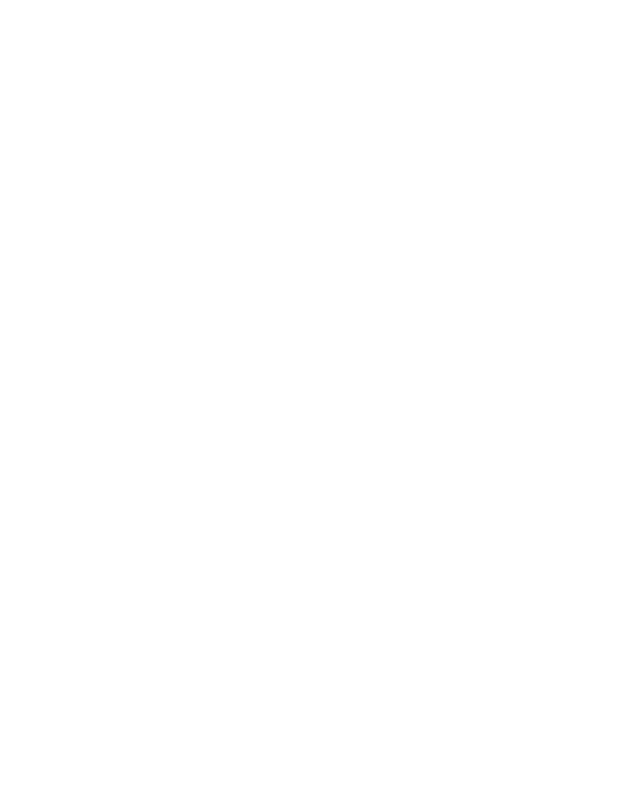
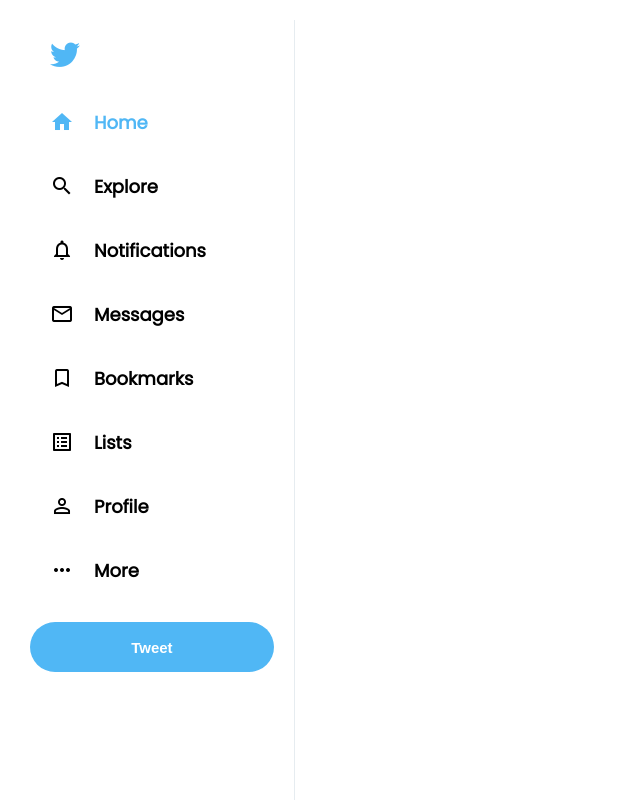
Before and after one commit to clubgamma/Twitter-Web-Clone, a plain HTML site: page index.html in a window 1280 px wide. Shown: the whole page, without its empty margins (0-640 px from the left). Drawn offline with Linux system fonts and the light colour scheme.

Commit message:
Added New Sidebar

```diff
--- a/index.html
+++ b/index.html
@@ -1,14 +1,66 @@
 <!DOCTYPE html>
 <html lang="en">
   <head>
-    <meta charset="UTF-8">
-    <meta name="viewport" content="width=device-width, initial-scale=1.0">
-    <meta http-equiv="X-UA-Compatible" content="ie=edge">
-    <title>Twitter-Web-Clone</title>
-    <link rel="stylesheet" href="style.css">
+    <meta charset="UTF-8" />
+    <meta http-equiv="X-UA-Compatible" content="IE=edge" />
+    <meta name="viewport" content="width=device-width, initial-scale=1.0" />
+    <title>Twitter Clone - Final</title>
+    <link rel="stylesheet" href="styles.css" />
+    <link href="https://fonts.googleapis.com/icon?family=Material+Icons" rel="stylesheet" />
+    <link
+      rel="stylesheet"
+      href="https://cdnjs.cloudflare.com/ajax/libs/font-awesome/5.15.3/css/all.min.css"
+      integrity="sha512-iBBXm8fW90+nuLcSKlbmrPcLa0OT92xO1BIsZ+ywDWZCvqsWgccV3gFoRBv0z+8dLJgyAHIhR35VZc2oM/gI1w=="
+      crossorigin="anonymous"
+    />
   </head>
   <body>
-	<script src="script.js"></script>
+    <!-- sidebar starts -->
+    <div class="sidebar">
+      <i class="fab fa-twitter"></i>
+      <div class="sidebarOption active">
+        <span class="material-icons"> home </span>
+        <h2>Home</h2>
+      </div>
+
+      <div class="sidebarOption">
+        <span class="material-icons"> search </span>
+        <h2>Explore</h2>
+      </div>
+
+      <div class="sidebarOption">
+        <span class="material-icons"> notifications_none </span>
+        <h2>Notifications</h2>
+      </div>
+
+      <div class="sidebarOption">
+        <span class="material-icons"> mail_outline </span>
+        <h2>Messages</h2>
+      </div>
+
+      <div class="sidebarOption">
+        <span class="material-icons"> bookmark_border </span>
+        <h2>Bookmarks</h2>
+      </div>
+
+      <div class="sidebarOption">
+        <span class="material-icons"> list_alt </span>
+        <h2>Lists</h2>
+      </div>
+
+      <div class="sidebarOption">
+        <span class="material-icons"> perm_identity </span>
+        <h2>Profile</h2>
+      </div>
+
+      <div class="sidebarOption">
+        <span class="material-icons"> more_horiz </span>
+        <h2>More</h2>
+      </div>
+      <button class="sidebar__tweet">Tweet</button>
+    </div>
+    <!-- sidebar ends -->
+
 
   </body>
 </html>
--- a/style.css
+++ /dev/null
@@ -1 +0,0 @@
-/* You can add your CSS here */
--- /dev/null
+++ b/styles.css
@@ -0,0 +1,77 @@
+
+@import url('https://fonts.googleapis.com/css2?family=Poppins:wght@300;400&display=swap');
+* {
+  margin: 0;
+  padding: 0;
+  box-sizing: border-box;
+}
+
+body {
+  --twitter-color: #50b7f5;
+  --twitter-background: #e6ecf0;
+  font-family: 'Poppins', sans-serif;
+}
+
+.sidebarOption {
+  display: flex;
+  align-items: center;
+  cursor: pointer;
+}
+
+.sidebarOption .material-icons,
+.fa-twitter {
+  padding: 20px;
+}
+
+.sidebarOption h2 {
+  font-weight: 800;
+  font-size: 18px;
+  margin-right: 20px;
+}
+
+.sidebarOption:hover {
+  background-color: var(--twitter-background);
+  border-radius: 30px;
+  color: var(--twitter-color);
+  transition: color 100ms ease-out;
+}
+
+.sidebarOption.active {
+  color: var(--twitter-color);
+}
+
+.sidebar__tweet {
+  width: 100%;
+  background-color: var(--twitter-color);
+  border: none;
+  color: white;
+  font-weight: 900;
+  border-radius: 30px;
+  height: 50px;
+  margin-top: 20px;
+  font-size: 15px;
+}
+
+body {
+  display: flex;
+  height: 100vh;
+  max-width: 1300px;
+  margin-left: auto;
+  margin-right: auto;
+  padding: 0 10px;
+}
+
+.sidebar {
+  border-right: 1px solid var(--twitter-background);
+  flex: 0.2;
+
+  min-width: 250px;
+  margin-top: 20px;
+  padding-left: 20px;
+  padding-right: 20px;
+}
+
+.fa-twitter {
+  color: var(--twitter-color);
+  font-size: 30px;
+}
```
Also changed, not shown: images/car.jpg (added), images/profile.png (added).
